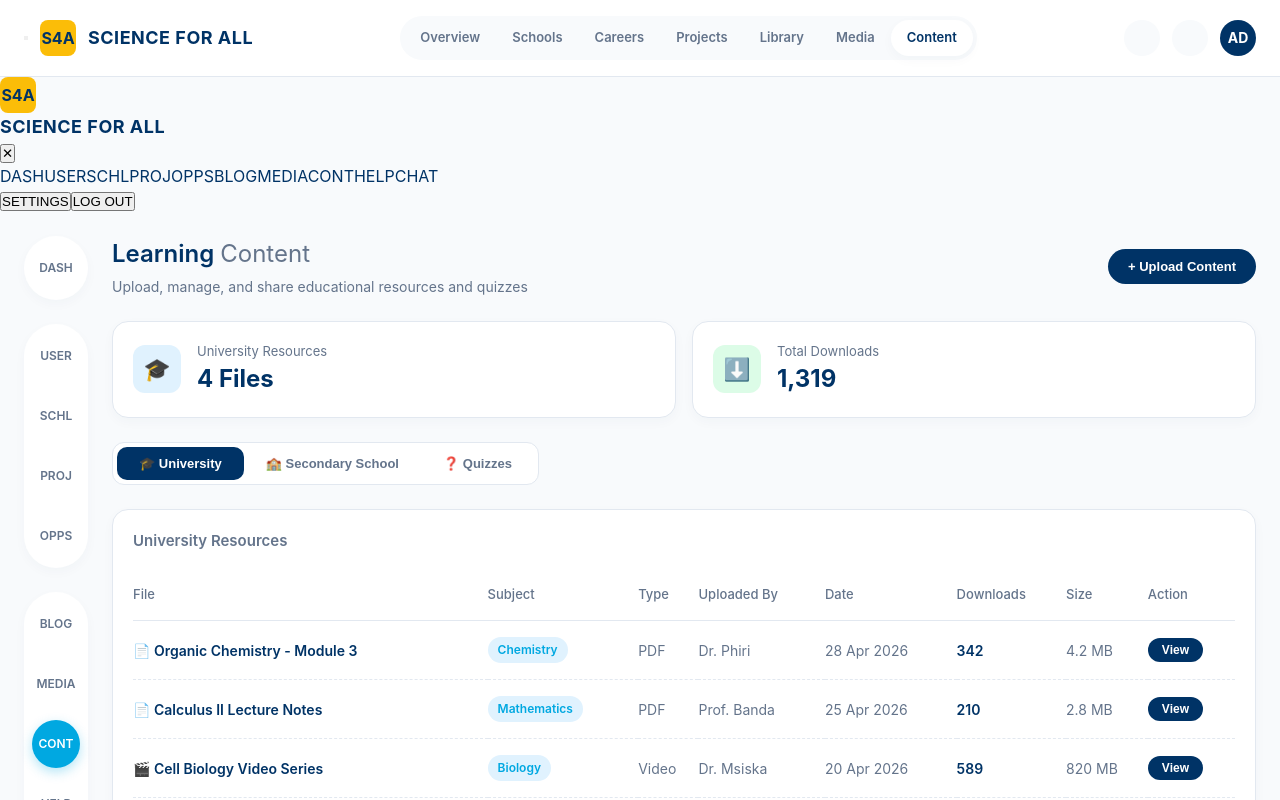
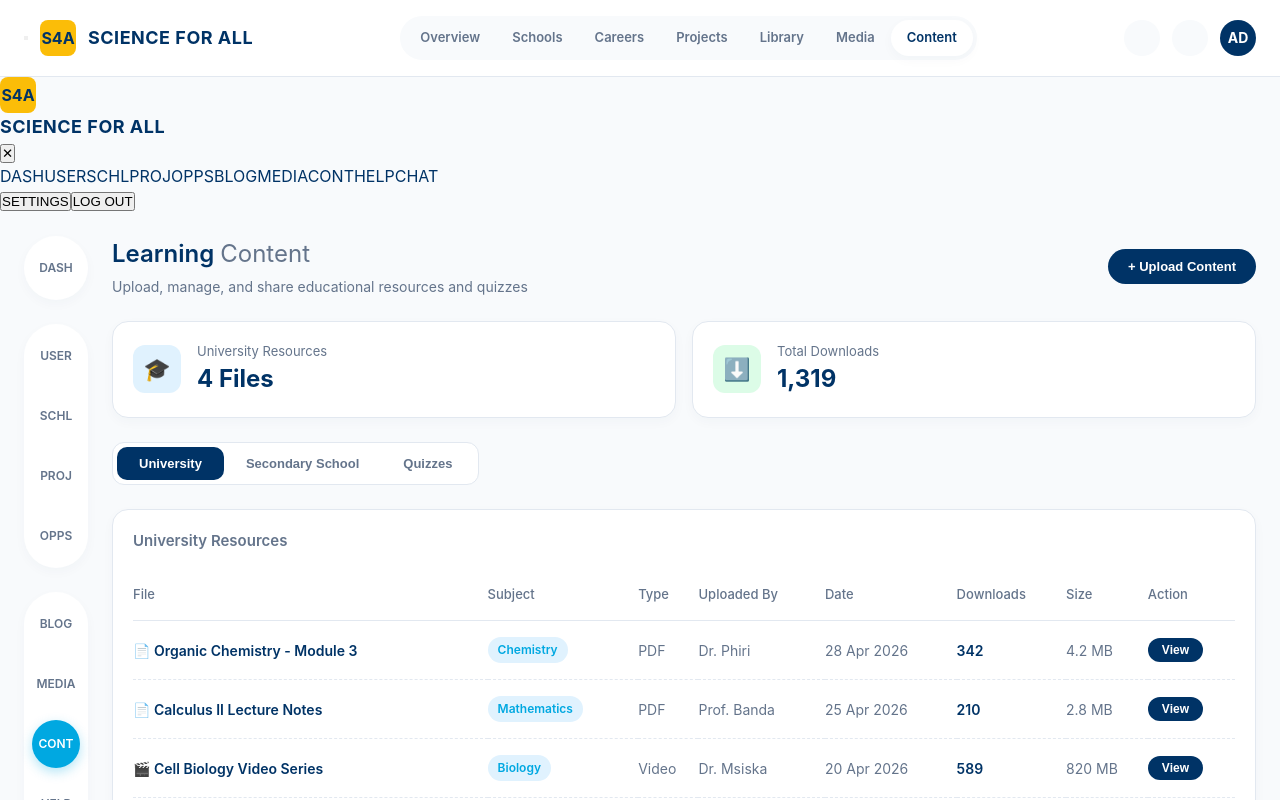
Before and after one commit to JimmyXtesla/foundation, a React (Vite) app: page /content in a window 1280 px wide. Shown: the top 800 px of the page. Built offline with nearby package versions, Linux system fonts and the light colour scheme.

Commit message:
Remove emojis from ContentPage component
Removed emojis from button labels and question attempts display.

```diff
--- a/src/pages/ContentPage.tsx
+++ b/src/pages/ContentPage.tsx
@@ -180,7 +180,7 @@ const ContentPage = () => {
               transition: 'all 0.2s',
             }}
           >
-            {tab === 'university' ? '🎓 University' : tab === 'secondary' ? '🏫 Secondary School' : '❓ Quizzes'}
+            {tab === 'university' ? ' University' : tab === 'secondary' ? ' Secondary School' : ' Quizzes'}
           </button>
         ))}
       </div>
@@ -267,8 +267,8 @@ const ContentPage = () => {
               </div>
 
               <div style={{ display: 'flex', gap: '16px', fontSize: '13px', color: 'var(--text-secondary)' }}>
-                <span>📋 {quiz.questions} Questions</span>
-                <span>👥 {quiz.attempts.toLocaleString()} Attempts</span>
+                <span> {quiz.questions} Questions</span>
+                <span>{quiz.attempts.toLocaleString()} Attempts</span>
               </div>
 
               <div style={{ display: 'flex', gap: '8px', marginTop: '4px' }}>
@@ -348,7 +348,7 @@ const ContentPage = () => {
                 onDragOver={e => { e.preventDefault(); (e.currentTarget as HTMLDivElement).style.borderColor = 'var(--primary-color)'; }}
                 onDragLeave={e => { (e.currentTarget as HTMLDivElement).style.borderColor = 'var(--border-color)'; }}
               >
-                <div style={{ fontSize: '36px', marginBottom: '8px' }}>📁</div>
+                <div style={{ fontSize: '36px', marginBottom: '8px' }}></div>
                 <div style={{ fontSize: '14px', fontWeight: 600, color: 'var(--text-primary)' }}>Drop files here or click to browse</div>
                 <div style={{ fontSize: '12px', color: 'var(--text-secondary)', marginTop: '4px' }}>PDF, Video, ZIP — max 1 GB</div>
               </div>
```
